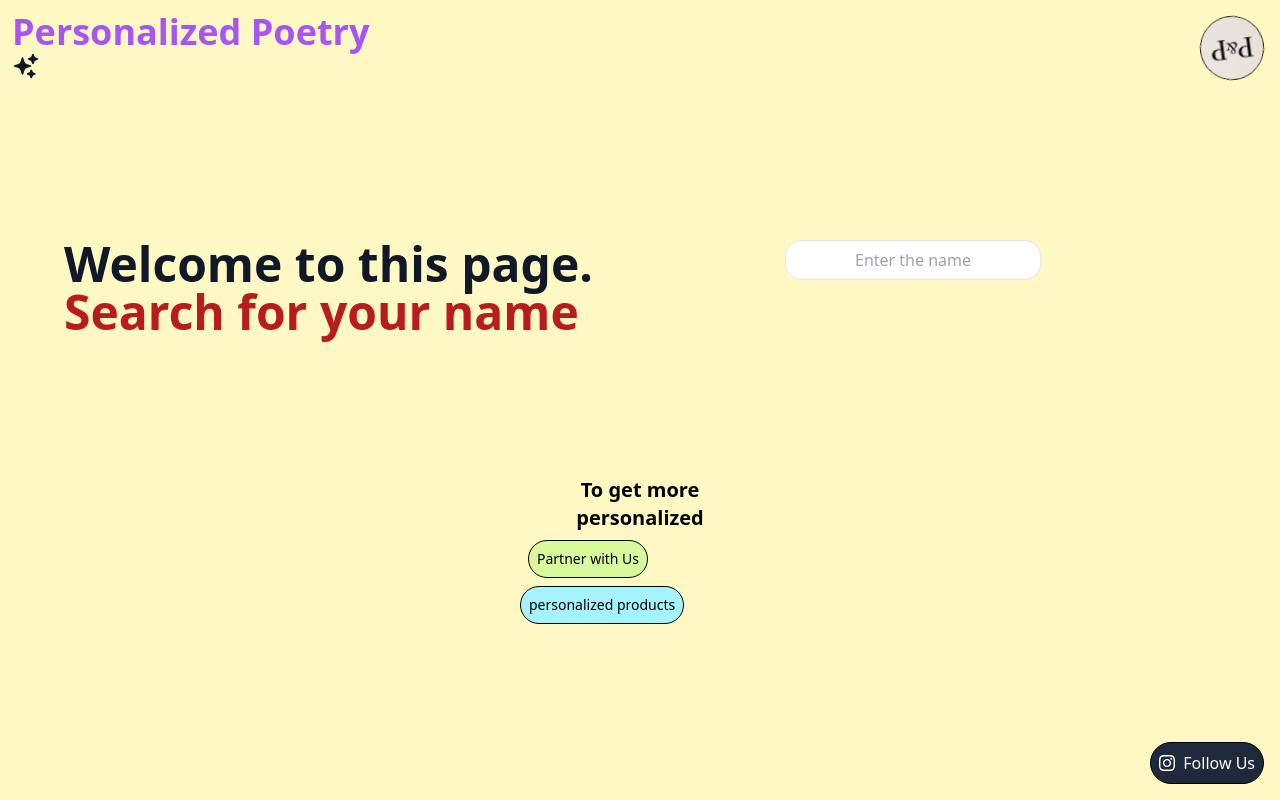
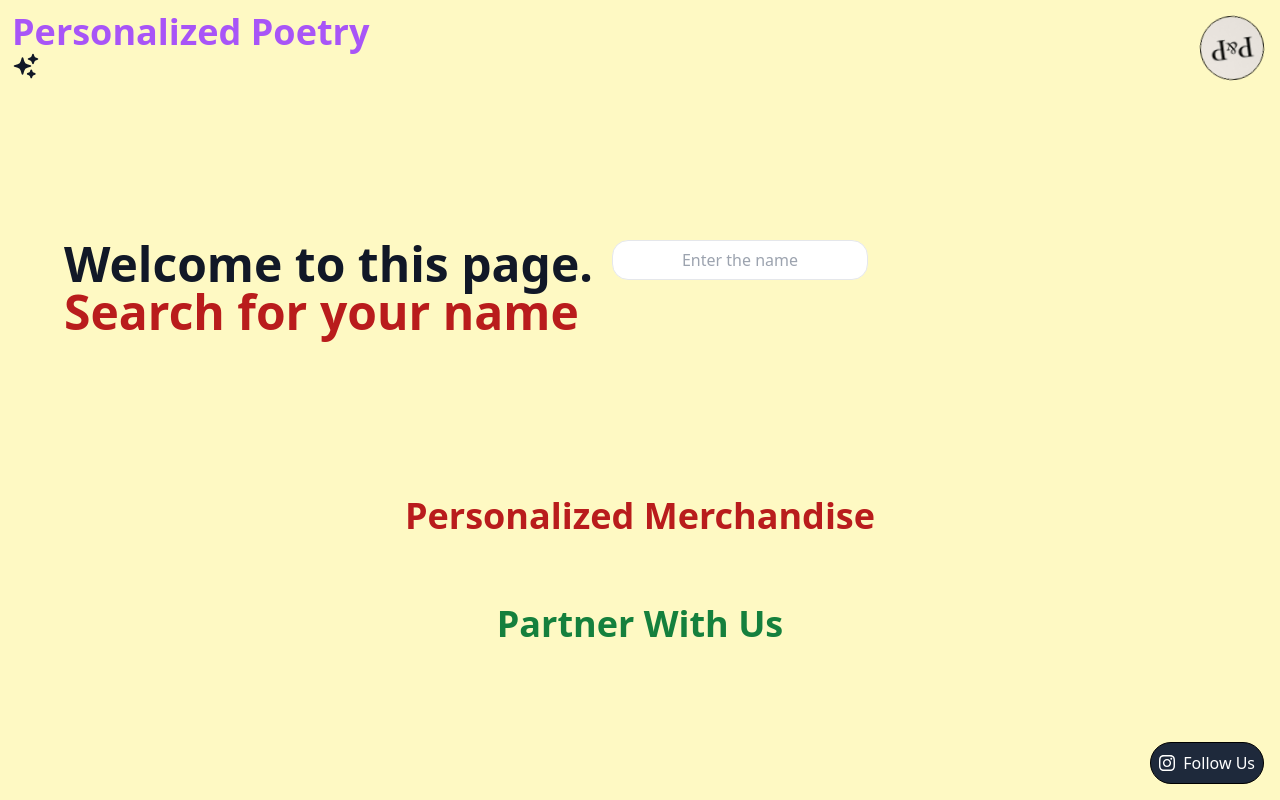
Before and after one commit to mauryamj/Personalized-Poem, a React (Vite) app: page / in a window 1280 px wide. Built offline with nearby package versions, Linux system fonts and the light colour scheme.

Commit message:
added entry transition

```diff
--- a/package.json
+++ b/package.json
@@ -11,6 +11,7 @@
   },
   "dependencies": {
     "@heroicons/react": "^2.2.0",
+    "framer-motion": "^12.23.12",
     "html-to-image": "^1.11.13",
     "html2canvas": "^1.4.1",
     "react": "^19.1.0",
--- a/src/App.jsx
+++ b/src/App.jsx
@@ -3,7 +3,7 @@ import './App.css';
 import { SparklesIcon } from '@heroicons/react/24/solid';
 import { FaInstagram } from 'react-icons/fa';
 import { toPng } from 'html-to-image';
-
+import { motion } from 'framer-motion';
 function App() {
   const [count, setCount] = useState(0);
 
@@ -124,20 +124,41 @@ function App() {
         console.error("a problem ", err);
       });
   };
-  const message = 'I would like to partner with you'
-  const phone = '7620480588'
-  const WALink = `https://wa.me/${phone}?text=${encodeURIComponent(message)}`;
   return (
-    <div>
+    <div className=''>
       <div className={`${theme.bg} p-3 h-screen w-screen overflow-auto `} ref={ref}>
-        <h2 className={`text-4xl font-bold ${theme.title}`}>Personalized <br className='xl:hidden'/>Poetry</h2>
-        <img src='/logo.png' className='h-16 fixed top-4 right-4 object-contain cursor-pointer rounded-full animate-spin border border-black' />
-        <SparklesIcon onClick={handleClick} className='text-gray-900 h-7 align-text-top' />
-        <div className='xl:flex xl:flex-wrap xl:gap-5 xl:pl-10'>
+        <motion.h2 className={`text-4xl font-bold ${theme.title}`}
+          initial={{ opacity: 0, y: -50 }}
+          animate={{ opacity: 1, y: 0 }}
+          exit={{ opacity: 0, y: 50 }}
+          transition={{ duration: 0.6, ease: "easeOut" }}
+        >Personalized <br className='xl:hidden' />Poetry</motion.h2>
+        <motion.img
+          initial={{ opacity: 0, y: -50 }}
+          animate={{ opacity: 1, y: 0 }}
+          exit={{ opacity: 0, y: 50 }}
+          transition={{ duration: 0.6, ease: "easeOut" }}
+          src='/logo.png' className='h-16 fixed top-4 right-4 object-contain cursor-pointer rounded-full animate-spin border border-black' />
+        <motion.div
+          initial={{ opacity: 0, x: -50 }}
+          animate={{ opacity: 1, x: 0 }}
+          exit={{ opacity: 0, x: 50 }}
+          transition={{ duration: 0.6, ease: "easeOut" }}
+        >
+          <SparklesIcon onClick={handleClick} className='text-gray-900 h-7 align-text-top' /></motion.div>
+        <div className='xl:flex xl:flex-wrap xl:gap-5 xl:pl-10 '>
           <div>
             {isEntered ? (
               <div className=''>
-                <p className={`p-3 text-3xl font-bold xl:text-5xl ${theme.ntitle}`}>{displayName}</p>
+                <motion.div
+                initial={{ opacity: 0, x: -50 }}
+                  animate={{ opacity: 1, x: 0 }}
+                  exit={{ opacity: 0, x: 50 }}
+                  transition={{ duration: 0.6, ease: "easeOut" }}
+                >
+                <p
+
+                  className={`p-3 text-3xl font-bold xl:text-5xl ${theme.ntitle}`}>{displayName}</p>
                 {poemLines.map((item, index) => (
                   <p key={index} className="pl-7 text-base xl:text-2xl relative mb-3">
                     <span className={`absolute left-0 top-0 font-bold ${theme.pline}`}>
@@ -148,19 +169,35 @@ function App() {
                     </span>
                   </p>
 
-                ))}
-                <button className='no-export fixed bottom-4 left-4 object-contain p-2 flex justify-center gap-2 text-white bg-slate-800 cursor-pointer rounded-full border border-black' onClick={handleDownload}>download</button>
+
+                ))}</motion.div>
+                <motion.button
+                  initial={{ opacity: 0, y: -50 }}
+                  animate={{ opacity: 1, y: 0 }}
+                  exit={{ opacity: 0, y: 50 }}
+                  transition={{ duration: 0.6, ease: "easeOut" }}
+                  className='no-export fixed bottom-4 left-4 object-contain p-2 flex justify-center gap-2 text-white bg-slate-800 cursor-pointer rounded-full border border-black active:bg-blue-600  hover:text-black hover:bg-white' onClick={handleDownload}>download</motion.button>
 
               </div>
             ) : (
-              <p className="p-3 xl:text-5xl text-2xl xl:pt-40 font-bold text-gray-900">
+              <motion.p
+                initial={{ opacity: 0, x: -50 }}
+                animate={{ opacity: 1, x: 0 }}
+                exit={{ opacity: 0, x: 50 }}
+                transition={{ duration: 0.6, ease: "easeOut" }}
+                className="p-3 xl:text-5xl text-2xl xl:pt-40 font-bold text-gray-900">
                 Welcome to this page. <span className={`${theme.pline}`}><br />Search for your name </span>
-              </p>
+              </motion.p>
 
             )
             }
           </div>
-          <div className="flex items-center justify-center text-black p-7 xl:p-40">
+          <motion.div
+            initial={{ opacity: 0, x: 50 }}
+            animate={{ opacity: 1, x: 0 }}
+            exit={{ opacity: 0, x: -50 }}
+            transition={{ duration: 0.6, ease: "easeOut" }}
+            className="fixed flex items-center justify-center  text-black p-7 xl:pt-40 xl:right-96">
             <input
               type="text"
               className="h-10 w-64 rounded-2xl bg-white p-2.5 text-center border no-export "
@@ -172,23 +209,40 @@ function App() {
               maxLength={15}
             />
 
-          </div>
+          </motion.div>
         </div>
         <div className='flex justify-center'>
           {isEntered ? <p></p> :
             <div>
-              <p className='text-black max-w-60 text-xl font-bold text-center pt-9'>To get more personalized</p>
-              <button className=' object-contain p-2 bg-lime-200 text-black cursor-pointer rounded-full border border-black text-sm m-2' onClick={() => location = WALink}>Partner with Us</button><br />
-              <button className=' p-2 bg-cyan-200 text-black cursor-pointer rounded-full border border-black text-sm'>personalized products</button>
+              <motion.p
+                initial={{ opacity: 0, y: -50 }}
+                animate={{ opacity: 1, y: 0 }}
+                exit={{ opacity: 0, y: 50 }}
+                transition={{ duration: 0.6, ease: "easeOut" }}
+                className=' p-2  text-red-700 font-bold text-4xl text-center pt-32 m-5'>Personalized Merchandise</motion.p>
+
+              <motion.p
+                initial={{ opacity: 0, y: -50 }}
+                animate={{ opacity: 1, y: 0 }}
+                exit={{ opacity: 0, y: 50 }}
+                transition={{ duration: 0.6, ease: "easeOut" }}
+                className=' p-2 text-green-700 font-bold text-4xl m-5  pt-10 text-center'>Partner With <br className='xl:hidden' /> Us</motion.p><br />
 
             </div>
           }
         </div>
       </div>
-      <div>
-        <button className='fixed bottom-4 right-4 object-contain p-2 flex justify-center gap-2 bg-slate-800 cursor-pointer rounded-full border text-white border-black' onClick={() => location = "https://www.instagram.com/personalized.poetry_/?igsh=MW85azI0cnVhbmZvNA%3D%3D#"}><FaInstagram className='h-6' /> Follow Us</button>
+      <motion.div
+        className='absolute'
+      >
+        <motion.button
+          initial={{ opacity: 0, y: 50 }}
+          animate={{ opacity: 1, y: 0 }}
+          exit={{ opacity: 0, y: -50 }}
+          transition={{ duration: 0.6, ease: "easeOut" }}
+          className='fixed bottom-4 right-4 object-contain p-2 flex justify-center gap-2 bg-slate-800 cursor-pointer rounded-full border text-white border-black active:bg-blue-600  hover:text-black hover:bg-white' onClick={() => location = "https://www.instagram.com/personalized.poetry_/?igsh=MW85azI0cnVhbmZvNA%3D%3D#"}><FaInstagram className='h-6' /> Follow Us</motion.button>
 
-      </div>
+      </motion.div>
     </div>
 
   )
```
Also changed, not shown: 1 other file (tests, documents, lock files or other folders).
